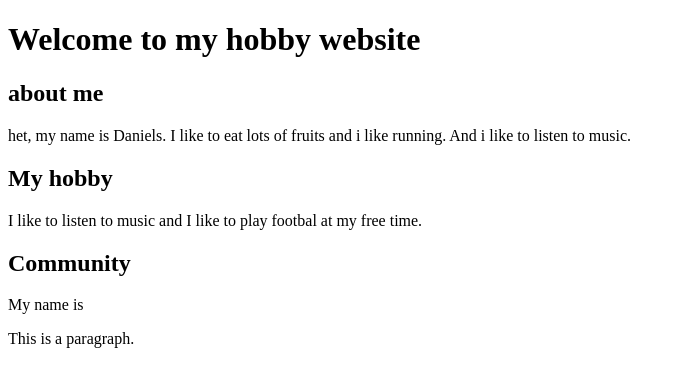
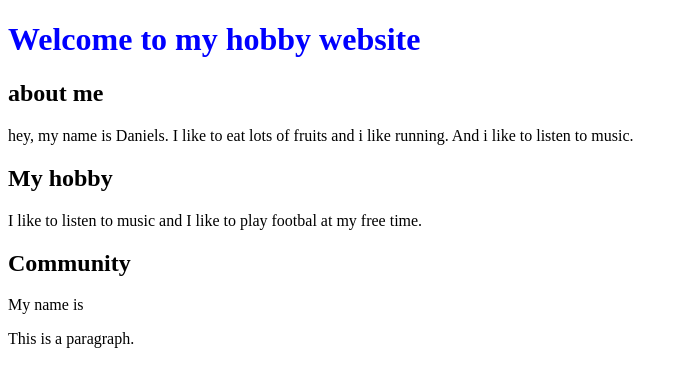
Before and after one commit to renatio32/My-second-webpage, a plain HTML site: page index.html in a window 1280 px wide. Shown: the whole page, without its empty margins (0-684 px from the left). Drawn offline with Linux system fonts and the light colour scheme.

Commit message:
Update index.html

```diff
--- a/index.html
+++ b/index.html
@@ -8,10 +8,10 @@
 
   <body>
 
-<h1>Welcome to my hobby website</h1>
+<h1 style="color:blue;">Welcome to my hobby website</h1>
 
   <h2>about me</h2>
-  <p>het, my name is Daniels. I like to eat lots of fruits and i like running. And i like to listen to music.</p>
+  <p>hey, my name is Daniels. I like to eat lots of fruits and i like running. And i like to listen to music.</p>
 
   <h2>My hobby</h2>
   <p>I like to listen to music and I like to play footbal at my free time.</p>
```
